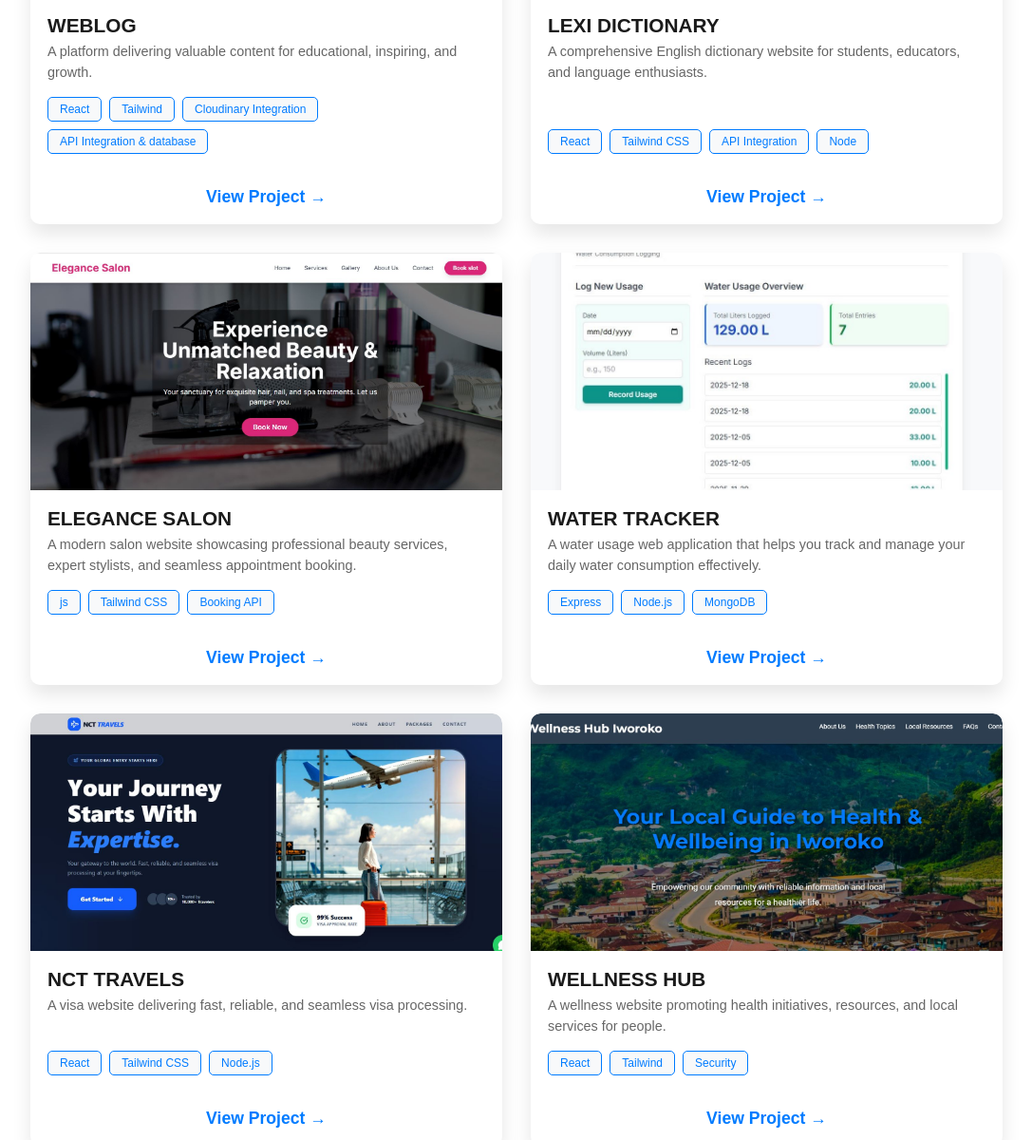
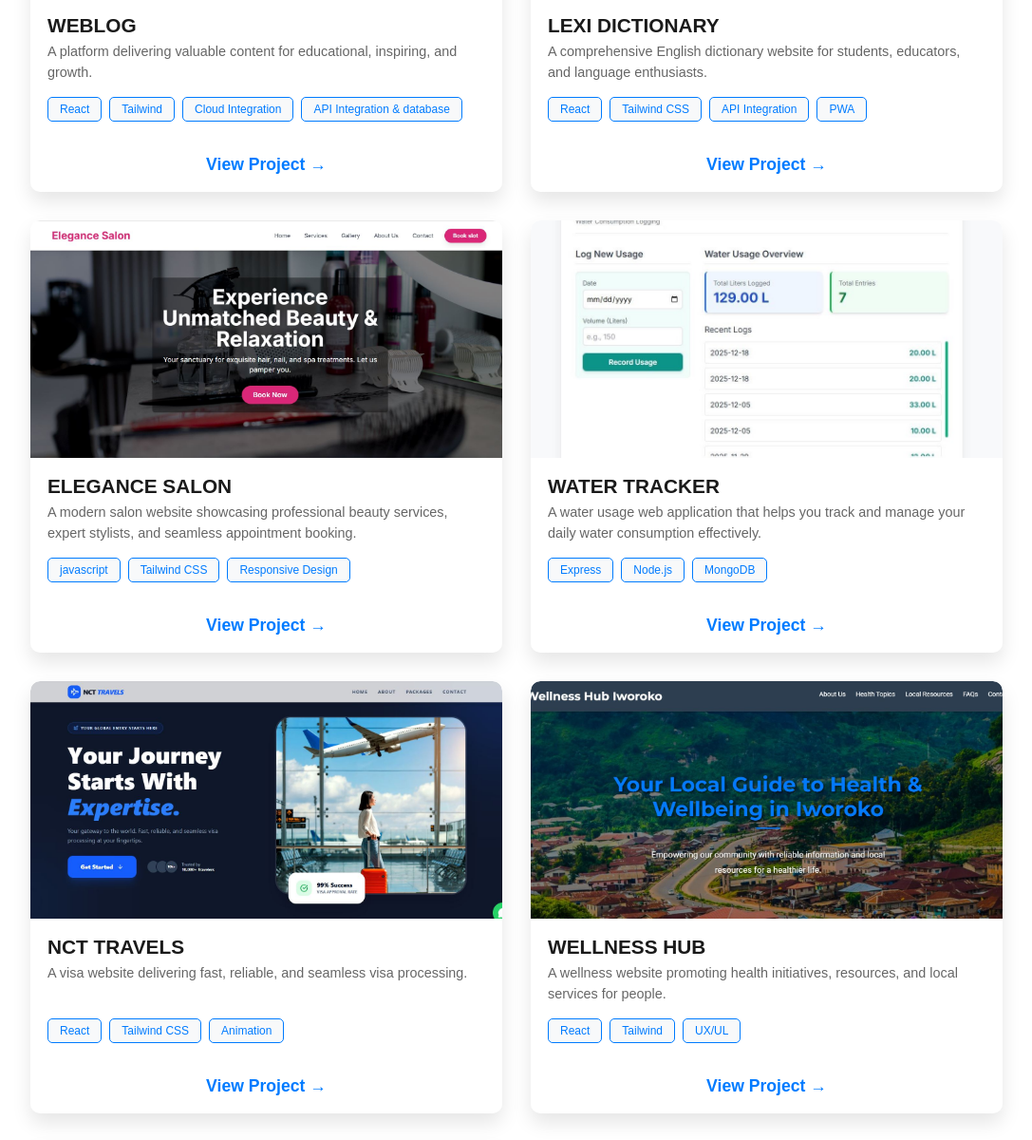
Before and after one commit to Joshwxb/portfolio, a plain HTML site: page index.html in a window 1280 px wide. Shown: the part 3778-4978 px from the top of the page at 95% size, without its empty margins (96-1183 px from the left). Drawn offline with nearby package versions, Linux system fonts and the light colour scheme.

Commit message:
Update index.html

```diff
--- a/index.html
+++ b/index.html
@@ -214,7 +214,7 @@ remote jobs.
                 <div class="project-tech-badges">
                     <span class="tech-badge">React</span>
                     <span class="tech-badge">Tailwind</span>
-                    <span class="tech-badge">Cloudinary Integration</span>
+                    <span class="tech-badge">Cloud Integration</span>
                     <span class="tech-badge">API Integration & database</span>
                 </div>
                 <div class="project-buttons">
@@ -239,7 +239,8 @@ remote jobs.
                     <span class="tech-badge">React</span>
                     <span class="tech-badge">Tailwind CSS</span>
                     <span class="tech-badge">API Integration</span>
-                    <span class="tech-badge">Node</span>
+                    <span class="tech-badge">PWA</span>
+
 
                 </div>
                 <div class="project-buttons">
@@ -261,9 +262,9 @@ remote jobs.
                 <h3>ELEGANCE SALON</h3>
                 <p class="project-description">A modern salon website showcasing professional beauty services, expert stylists, and seamless appointment booking.</p>
                 <div class="project-tech-badges">
-                    <span class="tech-badge">js</span>
+                    <span class="tech-badge">javascript</span>
                     <span class="tech-badge">Tailwind CSS</span>
-                    <span class="tech-badge">Booking API</span>
+                    <span class="tech-badge">Responsive Design</span>
                 </div>
                 <div class="project-buttons">
                     <a href="https://joshwxb.github.io/Elegance-Salon/" target="_blank" class="live-link-text">View Project →</a>
@@ -308,7 +309,7 @@ remote jobs.
                 <div class="project-tech-badges">
                     <span class="tech-badge">React</span>
                     <span class="tech-badge">Tailwind CSS</span>
-                    <span class="tech-badge">Node.js</span>
+                    <span class="tech-badge">Animation</span>
                 </div>
                 <div class="project-buttons">
                     <a href="https://nct-travels.vercel.app" target="_blank" class="live-link-text">View Project →</a>
@@ -331,7 +332,7 @@ remote jobs.
                 <div class="project-tech-badges">
                     <span class="tech-badge">React</span>
                     <span class="tech-badge">Tailwind</span>
-                    <span class="tech-badge">Security</span>
+                    <span class="tech-badge">UX/UL</span>
                 </div>
                 <div class="project-buttons">
                     <a href="https://joshwxb.github.io/Wellness-Hub-Iworoko" target="_blank" class="live-link-text">View Project →</a>
@@ -351,9 +352,9 @@ remote jobs.
                 <h3>TECH-STRIVE</h3>
                 <p class="project-description">A Tech Community platform designed to help users learn, collaborate, and grow their digital skills.</p>
                 <div class="project-tech-badges">
-                    <span class="tech-badge">React</span>
+                    <span class="tech-badge">javascript</span>
                     <span class="tech-badge">Dashboard</span>
-                    <span class="tech-badge">Analytics</span>
+                    <span class="tech-badge">Payment Integration</span>
                 </div>
                 <div class="project-buttons">
                     <a href="https://tech-strive.onrender.com" target="_blank" class="live-link-text">View Project →</a>
@@ -394,7 +395,7 @@ remote jobs.
     </section>
 
     <footer class="footer">
-        <p>&copy; 2025 Joshua Olawoore All Rights Reserved.</p>
+        <p>&copy; 2026 Joshua Olawoore All Rights Reserved.</p>
     </footer>
 
     <script src="https://unpkg.com/aos@2.3.1/dist/aos.js"></script>
```
